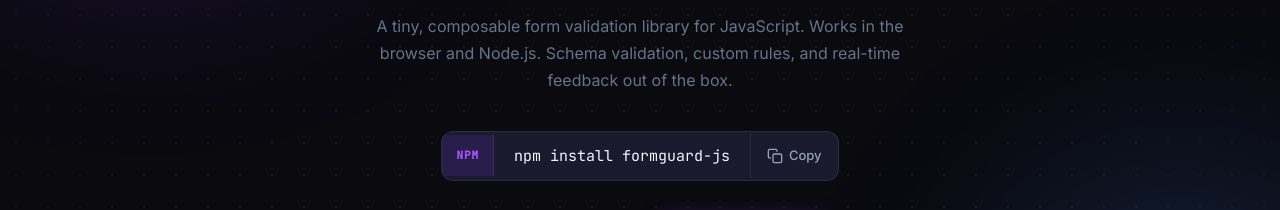
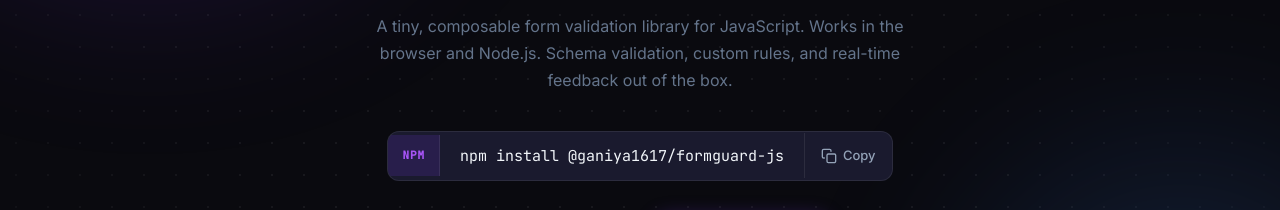
Before and after one commit to ganiya1617/formguard-js, a website: page demo/index.html in a window 1280 px wide. Shown: the part 482-692 px from the top of the page. Drawn offline with Linux system fonts and the light colour scheme.

Commit message:
chore: update package name to @ganiya1617/formguard-js

```diff
--- a/demo/index.html
+++ b/demo/index.html
@@ -66,7 +66,7 @@
 
       <div class="install-block">
         <span class="install-label">npm</span>
-        <code id="install-cmd" class="install-code">npm install formguard-js</code>
+        <code id="install-cmd" class="install-code">npm install @ganiya1617/formguard-js</code>
         <button class="copy-btn" onclick="copyInstall()" aria-label="Copy install command">
           <svg width="16" height="16" viewBox="0 0 24 24" fill="none" stroke="currentColor" stroke-width="2" stroke-linecap="round" stroke-linejoin="round">
             <rect x="9" y="9" width="13" height="13" rx="2" ry="2"></rect>
@@ -303,7 +303,7 @@
               <svg width="14" height="14" viewBox="0 0 24 24" fill="none" stroke="currentColor" stroke-width="2" stroke-linecap="round" stroke-linejoin="round"><rect x="9" y="9" width="13" height="13" rx="2"/><path d="M5 15H4a2 2 0 01-2-2V4a2 2 0 012-2h9a2 2 0 012 2v1"/></svg>
               <span>Copy</span>
             </button>
-            <pre class="code-block" id="code-0"><code><span class="kw">npm</span> install <span class="str">formguard-js</span></code></pre>
+            <pre class="code-block" id="code-0"><code><span class="kw">npm</span> install <span class="str">@ganiya1617/formguard-js</span></code></pre>
           </div>
         </div>
 
--- a/demo/script.js
+++ b/demo/script.js
@@ -344,7 +344,7 @@ function togglePassword(inputId, btn) {
 
 // Copy install command
 function copyInstall() {
-  var cmd = 'npm install formguard-js';
+  var cmd = 'npm install @ganiya1617/formguard-js';
   navigator.clipboard.writeText(cmd).then(function () {
     var btn = document.querySelector('.install-block .copy-btn span');
     if (btn) {
--- a/package.json
+++ b/package.json
@@ -1,5 +1,5 @@
 {
-  "name": "formguard-js",
+  "name": "@ganiya1617/formguard-js",
   "version": "1.0.0",
   "description": "A lightweight, developer-friendly JavaScript form validation library for browser and Node.js with schema support, password strength estimation, and zero dependencies.",
   "main": "src/index.js",
```
Also changed, not shown: README.md.
